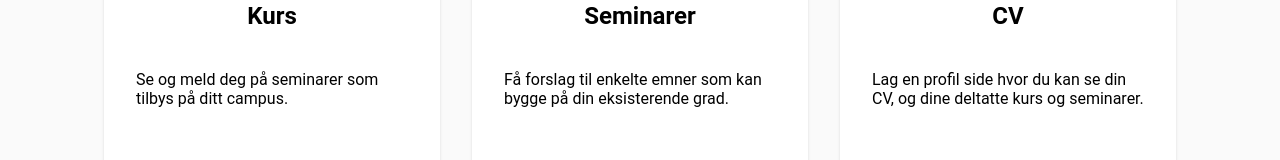
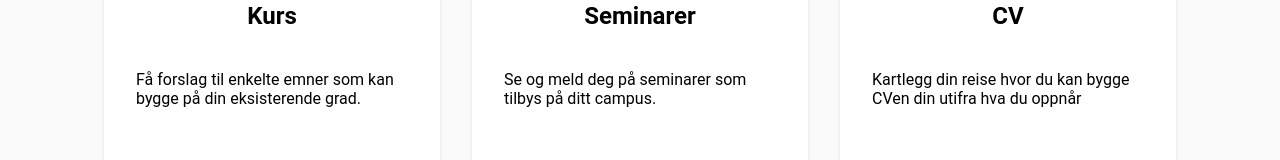
Before and after one commit to fuzzboii/Studentreisen, a React (Create React App) app: page / in a window 1280 px wide. Shown: the part 971-1131 px from the top of the page. Built offline with nearby package versions, Linux system fonts and the light colour scheme.

Commit message:
Fix på Home

```diff
--- a/src/pages/Frontpage/Components/Data.js
+++ b/src/pages/Frontpage/Components/Data.js
@@ -12,7 +12,7 @@ export const homeObjOne = {
 export const homeObjTwo = {
     heading: "Hva er studentreisen?",
     subheading: "Studentreisen er et sted for deg som ønsker å få en mer oversiktlig student opplevelse med muligheter som å ta nye kurs, være med på seminarer, og bygge din CV i løpet av studiet og etter",
-    kursDesc: "Se og meld deg på seminarer som tilbys på ditt campus.",
-    seminarDesc: "Få forslag til enkelte emner som kan bygge på din eksisterende grad.",
-    cvDesc: "Lag en profil side hvor du kan se din CV, og dine deltatte kurs og seminarer.",
+    kursDesc: "Få forslag til enkelte emner som kan bygge på din eksisterende grad.",
+    seminarDesc: "Se og meld deg på seminarer som tilbys på ditt campus.",
+    cvDesc: "Kartlegg din reise hvor du kan bygge CVen din utifra hva du oppnår",
 }
```
